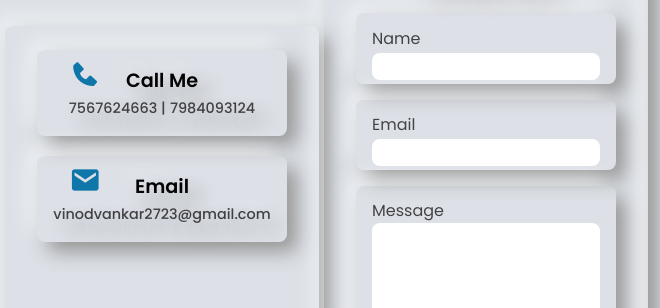
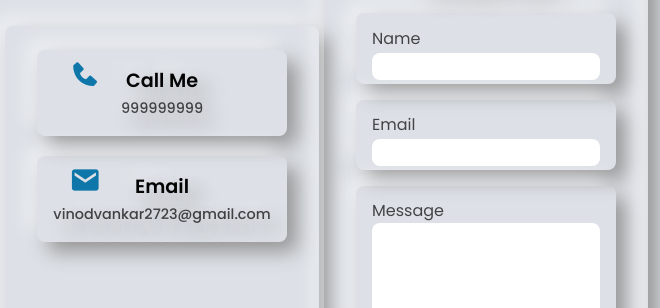
Before and after one commit to vinodvankar/personal_portfolio, a plain HTML site: page personal_portfolio/index.html in a window 1280 px wide. Shown: the part 1897-2205 px from the top of the page, 0-660 px from the left. Drawn offline with nearby package versions, Linux system fonts and the light colour scheme.

Commit message:
Update index.html

```diff
--- a/personal_portfolio/index.html
+++ b/personal_portfolio/index.html
@@ -188,8 +188,7 @@
                         <i class='bx bxs-phone contact-icon'></i>
                         <div>
                             <div class="contact-title">Call Me</div>
-                            <span class="contact-subtitle"></i>7567624663 |</span>
-                            <span class="contact-subtitle"></i>7984093124</span>
+                            <span class="contact-subtitle"></i>999999999</span>
                         </div>
                     </div>
 
```
